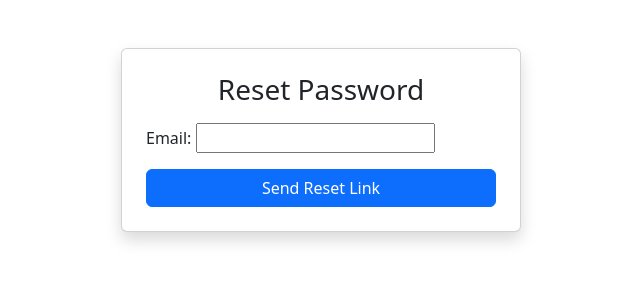
After one commit to vishalsharmapro/Expense_Project, a Django app: page /password_reset/ in a window 1280 px wide. The commit adds this page. Shown: the top 300 px of the page, without its empty margins (319-959 px from the left). Run offline with Django 5.2, Linux system fonts and the light colour scheme.

Commit message:
Added password reset feature and improved authentication UI

```diff
--- a/expense_project/urls.py
+++ b/expense_project/urls.py
@@ -18,10 +18,26 @@ Including another URLconf
 from django.contrib import admin
 from django.urls import path, include
 from django.contrib.auth import views as auth_views
+
 urlpatterns = [
     path('admin/', admin.site.urls),
     path('', include('expense.urls')),
     path('', include('accounts.urls')),
     path('login/', auth_views.LoginView.as_view(template_name='accounts/login.html'), name='login'),
     path('logout/', auth_views.LogoutView.as_view(), name='logout'),
+    path('password_reset/', auth_views.PasswordResetView.as_view(
+        template_name='accounts/password_reset.html'
+    ), name='password_reset'),
+
+    path('password_reset_done/', auth_views.PasswordResetDoneView.as_view(
+        template_name='accounts/password_reset_done.html'
+    ), name='password_reset_done'),
+
+    path('reset/<uidb64>/<token>/', auth_views.PasswordResetConfirmView.as_view(
+        template_name='accounts/password_reset_confirm.html'
+    ), name='password_reset_confirm'),
+
+    path('reset_done/', auth_views.PasswordResetCompleteView.as_view(
+        template_name='accounts/password_reset_complete.html'
+    ), name='password_reset_complete'),
 ]
--- a/templates/accounts/login.html
+++ b/templates/accounts/login.html
@@ -20,6 +20,11 @@
 <div class="mt-3">
     <a href="/register/" class="btn btn-outline-success">Create Account</a>
 </div>
+<div class="text-center mt-2">
+<a href="/password_reset/" class="text-decoration-none">
+Forgot Password?
+</a>
+</div>
 
 </body>
 </html>
--- /dev/null
+++ b/templates/accounts/password_reset.html
@@ -0,0 +1,27 @@
+<!DOCTYPE html>
+<html>
+<head>
+<title>Reset Password</title>
+<link href="https://cdn.jsdelivr.net/npm/bootstrap@5.3.2/dist/css/bootstrap.min.css" rel="stylesheet">
+</head>
+
+<body class="container mt-5">
+
+<div class="card shadow p-4" style="max-width:400px; margin:auto;">
+
+<h3 class="text-center mb-3">Reset Password</h3>
+
+<form method="POST">
+{% csrf_token %}
+{{ form.as_p }}
+
+<button type="submit" class="btn btn-primary w-100">
+Send Reset Link
+</button>
+
+</form>
+
+</div>
+
+</body>
+</html>
```
Also changed, not shown: expense_project/settings.py (+9 -0 lines), templates/accounts/password_reset_complete.html (added, +21 -0 lines), templates/accounts/password_reset_confirm.html (added, +25 -0 lines), templates/accounts/password_reset_done.html (added, +24 -0 lines), db.sqlite3.
